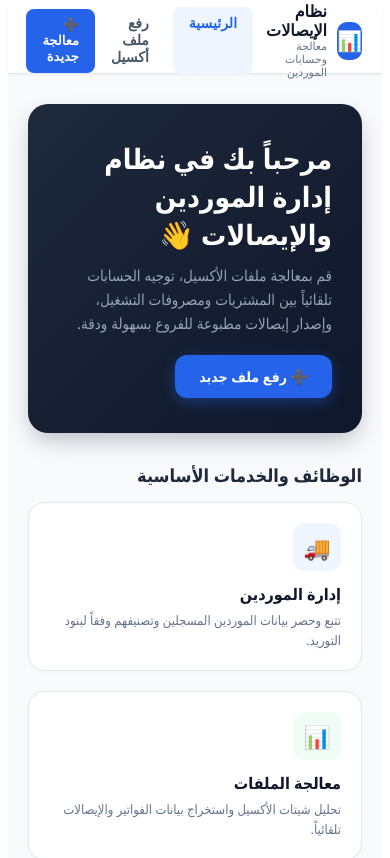
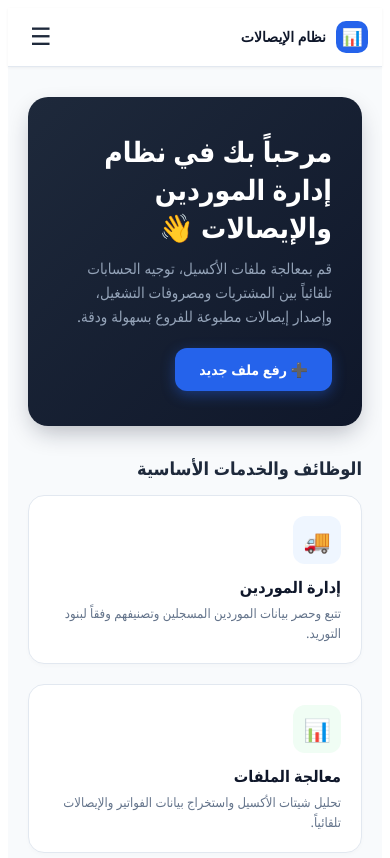
Before and after one commit to malekElsherif/acc-react, a React (Vite) app: page / in a window 390 px wide. Shown: the top 858 px of the page. Built offline with nearby package versions, Linux system fonts and the light colour scheme.

Commit message:
fix app file to be responsive

```diff
--- a/src/App.tsx
+++ b/src/App.tsx
@@ -1,3 +1,4 @@
+import { useState } from 'react';
 import { Routes, Route, Link, useLocation } from 'react-router-dom';
 import Addfile from './pages/Addfile';
 import Home from './pages/Home';
@@ -26,12 +27,111 @@ const NotFound = () => (
 
 const App = () => {
   const location = useLocation();
+  const [menuOpen, setMenuOpen] = useState(false);
 
   // فحص ما إذا كان الرابط الحالي هو النشط
   const isActive = (path: string) => location.pathname === path;
 
+  const navLinkStyle = (path: string) => ({
+    padding: '10px 16px',
+    borderRadius: '8px',
+    textDecoration: 'none',
+    fontSize: '14px',
+    fontWeight: '600',
+    transition: 'all 0.15s ease',
+    backgroundColor: isActive(path) ? '#eff6ff' : 'transparent',
+    color: isActive(path) ? '#2563eb' : '#475569',
+  });
+
   return (
     <div style={{ backgroundColor: '#f8fafc', minHeight: '100vh', display: 'flex', flexDirection: 'column' }}>
+      {/* أنماط مسؤولة عن التجاوب مع أحجام الشاشات المختلفة */}
+      <style>{`
+        .app-header-inner {
+          max-width: 1100px;
+          margin: 0 auto;
+          padding: 0 20px;
+          height: 65px;
+          display: flex;
+          align-items: center;
+          justify-content: space-between;
+          direction: rtl;
+        }
+        .app-nav-desktop {
+          display: flex;
+          gap: 8px;
+        }
+        .app-cta-desktop {
+          display: flex;
+          align-items: center;
+          gap: 10px;
+        }
+        .app-hamburger-btn {
+          display: none;
+          background: none;
+          border: none;
+          font-size: 24px;
+          cursor: pointer;
+          color: #1e293b;
+          padding: 4px 8px;
+        }
+        .app-mobile-menu {
+          display: none;
+        }
+        .app-logo-subtitle {
+          display: block;
+        }
+
+        @media (max-width: 768px) {
+          .app-header-inner {
+            padding: 0 14px;
+            height: 58px;
+          }
+          .app-nav-desktop,
+          .app-cta-desktop {
+            display: none;
+          }
+          .app-hamburger-btn {
+            display: block;
+          }
+          .app-logo-subtitle {
+            display: none;
+          }
+          .app-mobile-menu.open {
+            display: flex;
+            flex-direction: column;
+            gap: 4px;
+            padding: 10px 14px 16px 14px;
+            background-color: #ffffff;
+            border-bottom: 1px solid #e2e8f0;
+            direction: rtl;
+          }
+          .app-mobile-menu a {
+            padding: 12px 14px;
+            border-radius: 8px;
+            text-decoration: none;
+            font-size: 15px;
+            font-weight: 600;
+          }
+          .app-footer-inner {
+            flex-direction: column;
+            gap: 6px;
+            text-align: center;
+          }
+        }
+
+        @media (max-width: 420px) {
+          .app-logo-title {
+            font-size: 14px !important;
+          }
+          .app-logo-icon {
+            width: 32px !important;
+            height: 32px !important;
+            font-size: 17px !important;
+          }
+        }
+      `}</style>
+
       {/* 1. شريط التنقل العلوي (Navbar) - يتم إخفاؤه أثناء الطباعة */}
       <header
         className="no-print"
@@ -44,21 +144,15 @@ const App = () => {
           boxShadow: '0 1px 3px rgba(0,0,0,0.05)'
         }}
       >
-        <div
-          style={{
-            maxWidth: '1100px',
-            margin: '0 auto',
-            padding: '0 20px',
-            height: '65px',
-            display: 'flex',
-            alignItems: 'center',
-            justifyContent: 'space-between',
-            direction: 'rtl'
-          }}
-        >
+        <div className="app-header-inner">
           {/* الشعار واسم النظام */}
-          <Link to="/" style={{ textDecoration: 'none', display: 'flex', alignItems: 'center', gap: '10px' }}>
+          <Link
+            to="/"
+            onClick={() => setMenuOpen(false)}
+            style={{ textDecoration: 'none', display: 'flex', alignItems: 'center', gap: '10px' }}
+          >
             <div
+              className="app-logo-icon"
               style={{
                 width: '38px',
                 height: '38px',
@@ -69,53 +163,34 @@ const App = () => {
                 alignItems: 'center',
                 justifyContent: 'center',
                 fontSize: '20px',
-                fontWeight: 'bold'
+                fontWeight: 'bold',
+                flexShrink: 0,
               }}
             >
               📊
             </div>
             <div>
-              <div style={{ color: '#0f172a', fontWeight: '700', fontSize: '16px' }}>نظام الإيصالات</div>
-              <div style={{ color: '#64748b', fontSize: '11px' }}>معالجة وحسابات الموردين</div>
+              <div className="app-logo-title" style={{ color: '#0f172a', fontWeight: '700', fontSize: '16px' }}>
+                نظام الإيصالات
+              </div>
+              <div className="app-logo-subtitle" style={{ color: '#64748b', fontSize: '11px' }}>
+                معالجة وحسابات الموردين
+              </div>
             </div>
           </Link>
 
-          {/* روابط التنقل الرئيسية */}
-          <nav style={{ display: 'flex', gap: '8px' }}>
-            <Link
-              to="/"
-              style={{
-                padding: '8px 16px',
-                borderRadius: '8px',
-                textDecoration: 'none',
-                fontSize: '14px',
-                fontWeight: '600',
-                transition: 'all 0.15s ease',
-                backgroundColor: isActive('/') ? '#eff6ff' : 'transparent',
-                color: isActive('/') ? '#2563eb' : '#475569'
-              }}
-            >
+          {/* روابط التنقل الرئيسية - سطح المكتب */}
+          <nav className="app-nav-desktop">
+            <Link to="/" style={navLinkStyle('/')}>
               الرئيسية
             </Link>
-            <Link
-              to="/upload"
-              style={{
-                padding: '8px 16px',
-                borderRadius: '8px',
-                textDecoration: 'none',
-                fontSize: '14px',
-                fontWeight: '600',
-                transition: 'all 0.15s ease',
-                backgroundColor: isActive('/upload') ? '#eff6ff' : 'transparent',
-                color: isActive('/upload') ? '#2563eb' : '#475569'
-              }}
-            >
+            <Link to="/upload" style={navLinkStyle('/upload')}>
               رفع ملف أكسيل
             </Link>
           </nav>
 
-          {/* زر التفاعل السريع */}
-          <div style={{ display: 'flex', alignItems: 'center', gap: '10px' }}>
+          {/* زر التفاعل السريع - سطح المكتب */}
+          <div className="app-cta-desktop">
             <Link
               to="/upload"
               style={{
@@ -125,12 +200,50 @@ const App = () => {
                 borderRadius: '8px',
                 textDecoration: 'none',
                 fontSize: '13px',
-                fontWeight: '600'
+                fontWeight: '600',
+                whiteSpace: 'nowrap',
               }}
             >
               ➕ معالجة جديدة
             </Link>
           </div>
+
+          {/* زر القائمة - الهواتف فقط */}
+          <button
+            className="app-hamburger-btn"
+            onClick={() => setMenuOpen((prev) => !prev)}
+            aria-label="فتح القائمة"
+          >
+            {menuOpen ? '✕' : '☰'}
+          </button>
+        </div>
+
+        {/* القائمة المنسدلة للهواتف */}
+        <div className={`app-mobile-menu ${menuOpen ? 'open' : ''}`}>
+          <Link
+            to="/"
+            onClick={() => setMenuOpen(false)}
+            style={{ backgroundColor: isActive('/') ? '#eff6ff' : 'transparent', color: isActive('/') ? '#2563eb' : '#334155' }}
+          >
+            الرئيسية
+          </Link>
+          <Link
+            to="/upload"
+            onClick={() => setMenuOpen(false)}
+            style={{
+              backgroundColor: isActive('/upload') ? '#eff6ff' : 'transparent',
+              color: isActive('/upload') ? '#2563eb' : '#334155',
+            }}
+          >
+            رفع ملف أكسيل
+          </Link>
+          <Link
+            to="/upload"
+            onClick={() => setMenuOpen(false)}
+            style={{ backgroundColor: '#2563eb', color: '#fff', marginTop: '6px', textAlign: 'center' }}
+          >
+            ➕ معالجة جديدة
+          </Link>
         </div>
       </header>
 
@@ -155,6 +268,7 @@ const App = () => {
         }}
       >
         <div
+          className="app-footer-inner"
           style={{
             maxWidth: '1100px',
             margin: '0 auto',
```
